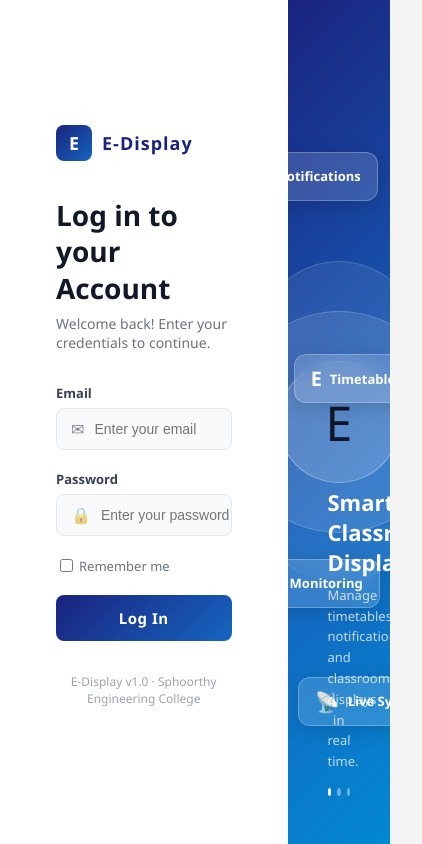
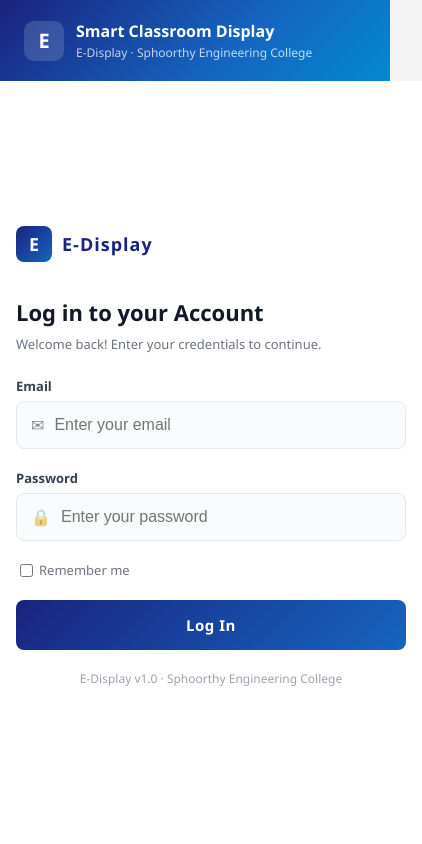
Before and after one commit to Dishagupta275/E-Display, a React (Vite) app in the folder publisher-frontend/: page /login in a window 390 px wide. Shown: the whole page, 422 px wide, since content can reach past the window. Built offline with nearby package versions, Linux system fonts and the light colour scheme; no server answers.

Commit message:
updated login page
Added responsive styles and classes for mobile view. Updated class names for various elements to improve styling consistency.

```diff
--- a/publisher-frontend/src/pages/Login.jsx
+++ b/publisher-frontend/src/pages/Login.jsx
@@ -29,18 +29,77 @@
   };
 
   return (
-    <div style={styles.container}>
+    <div style={styles.container} className="login-container">
+      {/* Inline responsive styles */}
+      <style>{`
+        .login-container {
+          flex-direction: row;
+        }
+        .login-left {
+          width: 45%;
+          padding: 48px 56px;
+        }
+        .login-right {
+          display: flex;
+        }
+        .login-right-mobile-banner {
+          display: none;
+        }
+
+        @media (max-width: 768px) {
+          .login-container {
+            flex-direction: column;
+            min-height: 100vh;
+          }
+          .login-left {
+            width: 100%;
+            padding: 32px 24px;
+            order: 2;
+            flex: 1;
+          }
+          .login-right {
+            display: none;
+          }
+          .login-right-mobile-banner {
+            display: flex;
+            order: 1;
+          }
+          .login-heading {
+            font-size: 22px !important;
+          }
+          .login-subheading {
+            font-size: 13px !important;
+            margin-bottom: 24px !important;
+          }
+          .login-footer {
+            margin-top: 20px !important;
+          }
+          .login-input {
+            padding: 14px 0 !important;
+            font-size: 16px !important;
+          }
+          .login-button {
+            padding: 15px !important;
+          }
+        }
+
+        @media (max-width: 400px) {
+          .login-left {
+            padding: 24px 16px;
+          }
+        }
+      `}</style>
 
       {/* ── LEFT PANEL ── */}
-      <div style={styles.leftPanel}>
+      <div style={styles.leftPanel} className="login-left">
         {/* Logo */}
         <div style={styles.logoRow}>
           <div style={styles.logoBox}>E</div>
           <span style={styles.logoText}>E-Display</span>
         </div>
 
-        <h1 style={styles.heading}>Log in to your Account</h1>
-        <p style={styles.subheading}>Welcome back! Enter your credentials to continue.</p>
+        <h1 style={styles.heading} className="login-heading">Log in to your Account</h1>
+        <p style={styles.subheading} className="login-subheading">Welcome back! Enter your credentials to continue.</p>
 
         {/* Form */}
         <form onSubmit={handleSubmit} style={styles.form}>
@@ -57,6 +116,7 @@
                 placeholder="Enter your email"
                 required
                 style={styles.input}
+                className="login-input"
               />
             </div>
           </div>
@@ -72,6 +132,7 @@
                 placeholder="Enter your password"
                 required
                 style={styles.input}
+                className="login-input"
               />
             </div>
           </div>
@@ -86,6 +147,7 @@
           <button
             type="submit"
             disabled={loading}
+            className="login-button"
             style={{
               ...styles.button,
               opacity: loading ? 0.7 : 1,
@@ -96,13 +158,11 @@
           </button>
         </form>
 
-        <p style={styles.footer}>E-Display v1.0 · Sphoorthy Engineering College</p>
+        <p style={styles.footer} className="login-footer">E-Display v1.0 · Sphoorthy Engineering College</p>
       </div>
 
-      {/* ── RIGHT PANEL ── */}
-      <div style={styles.rightPanel}>
-
-
+      {/* ── RIGHT PANEL (hidden on mobile) ── */}
+      <div style={styles.rightPanel} className="login-right">
         {/* Decorative circles */}
         <div style={styles.bigCircle}>
           <div style={styles.midCircle}>
@@ -146,6 +206,14 @@
         </div>
       </div>
 
+      {/* ── MOBILE TOP BANNER (shown only on small screens) ── */}
+      <div style={styles.mobileBanner} className="login-right-mobile-banner">
+        <div style={styles.mobileBannerLogo}>E</div>
+        <div>
+          <div style={styles.mobileBannerTitle}>Smart Classroom Display</div>
+          <div style={styles.mobileBannerSubtitle}>E-Display · Sphoorthy Engineering College</div>
+        </div>
+      </div>
     </div>
   );
 };
@@ -159,12 +227,10 @@
 
   // ── LEFT ──
   leftPanel: {
-    width: '45%',
-    padding: '48px 56px',
-    background: '#ffffff',
     display: 'flex',
     flexDirection: 'column',
     justifyContent: 'center',
+    background: '#ffffff',
   },
   logoRow: {
     display: 'flex',
@@ -183,6 +249,7 @@
     display: 'flex',
     alignItems: 'center',
     justifyContent: 'center',
+    flexShrink: 0,
   },
   logoText: {
     fontSize: 18,
@@ -246,6 +313,7 @@
     fontSize: 14,
     outline: 'none',
     color: '#111827',
+    minWidth: 0,
   },
   rememberRow: {
     display: 'flex',
@@ -277,12 +345,11 @@
     marginTop: 32,
   },
 
-  // ── RIGHT ──
+  // ── RIGHT (desktop only) ──
   rightPanel: {
     flex: 1,
     background: 'linear-gradient(135deg, #1a237e 0%, #1565c0 60%, #0288d1 100%)',
     position: 'relative',
-    display: 'flex',
     alignItems: 'center',
     justifyContent: 'center',
     overflow: 'hidden',
@@ -372,6 +439,37 @@
     height: 8,
     borderRadius: '50%',
   },
+
+  // ── MOBILE BANNER (mobile only) ──
+  mobileBanner: {
+    background: 'linear-gradient(135deg, #1a237e 0%, #1565c0 60%, #0288d1 100%)',
+    alignItems: 'center',
+    gap: 12,
+    padding: '20px 24px',
+  },
+  mobileBannerLogo: {
+    width: 40,
+    height: 40,
+    borderRadius: 10,
+    background: 'rgba(255,255,255,0.15)',
+    color: '#fff',
+    fontSize: 20,
+    fontWeight: 800,
+    display: 'flex',
+    alignItems: 'center',
+    justifyContent: 'center',
+    flexShrink: 0,
+  },
+  mobileBannerTitle: {
+    color: '#fff',
+    fontSize: 16,
+    fontWeight: 700,
+  },
+  mobileBannerSubtitle: {
+    color: 'rgba(255,255,255,0.75)',
+    fontSize: 12,
+    marginTop: 2,
+  },
 };
 
 export default Login;
```
